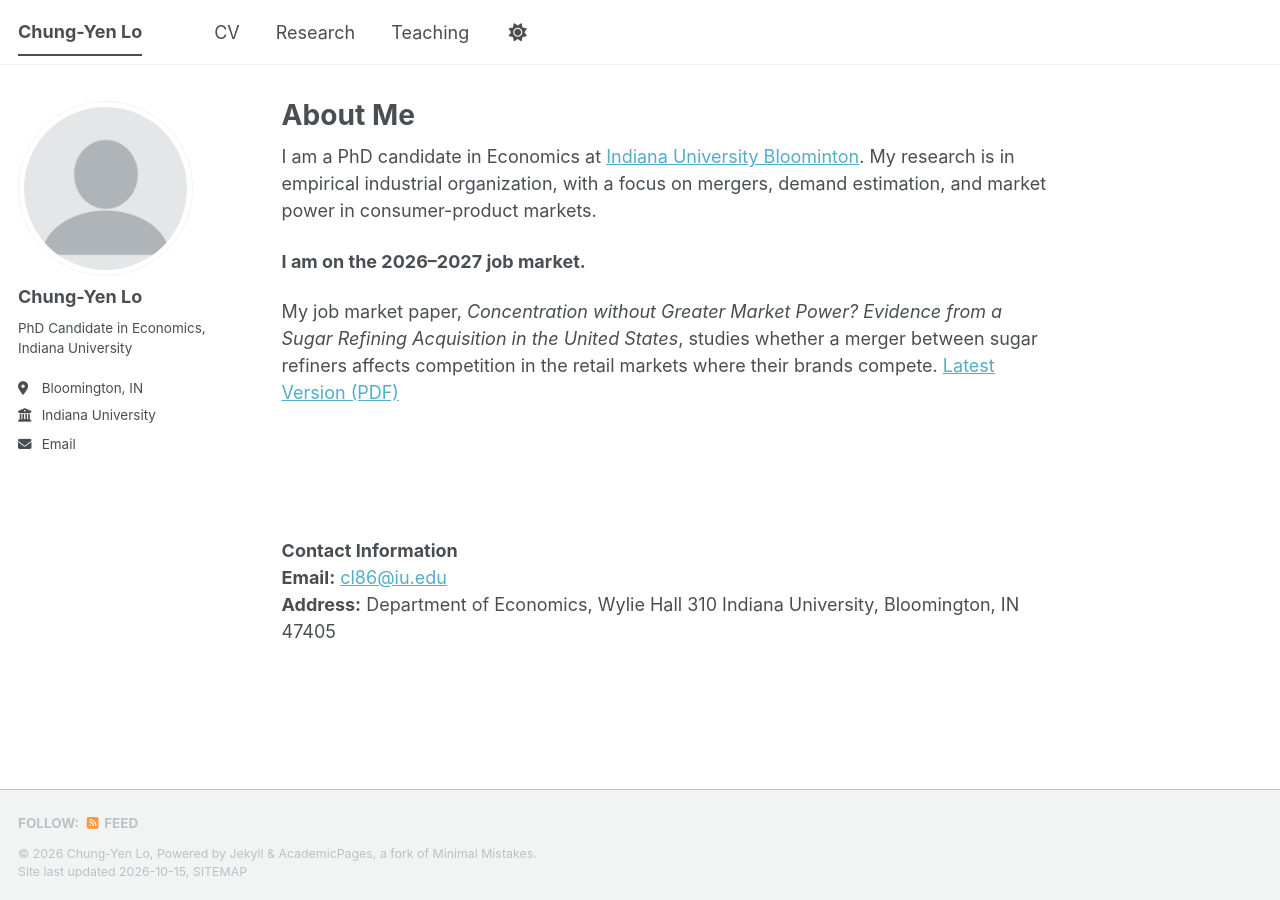
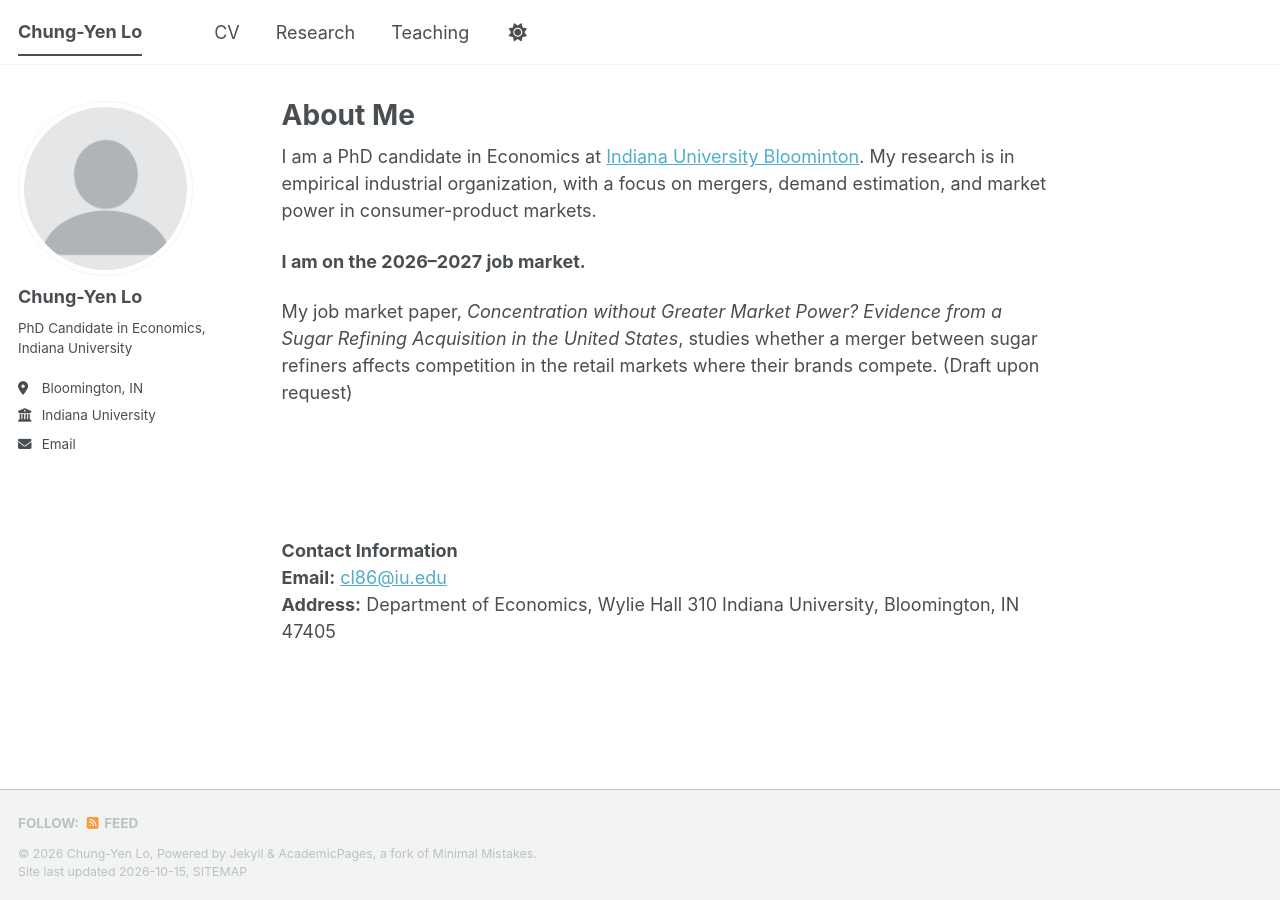
Before and after one commit to chungyenlo/chungyenlo.github.io, a Jekyll site: the page built from _pages/about.md, in a window 1280 px wide. Built offline with Jekyll 4.4.1, drawn with Linux system fonts in a browser that asks for light colours; a style sheet for code colours, icons or effects is not loaded.

Commit message:
Revise job market paper details in about.md
Updated job market paper description to indicate draft availability upon request.

```diff
--- a/_pages/about.md
+++ b/_pages/about.md
@@ -11,7 +11,7 @@ I am a PhD candidate in Economics at [Indiana University Bloominton](https://blo
 
 **I am on the 2026–2027 job market.**
 
-My job market paper, *Concentration without Greater Market Power? Evidence from a Sugar Refining Acquisition in the United States*, studies whether a merger between sugar refiners affects competition in the retail markets where their brands compete. [Latest Version (PDF)](/files/Lo_JMP.pdf)
+My job market paper, *Concentration without Greater Market Power? Evidence from a Sugar Refining Acquisition in the United States*, studies whether a merger between sugar refiners affects competition in the retail markets where their brands compete. (Draft upon request)
 
 <div style="height: 6em;"></div>
 
```
